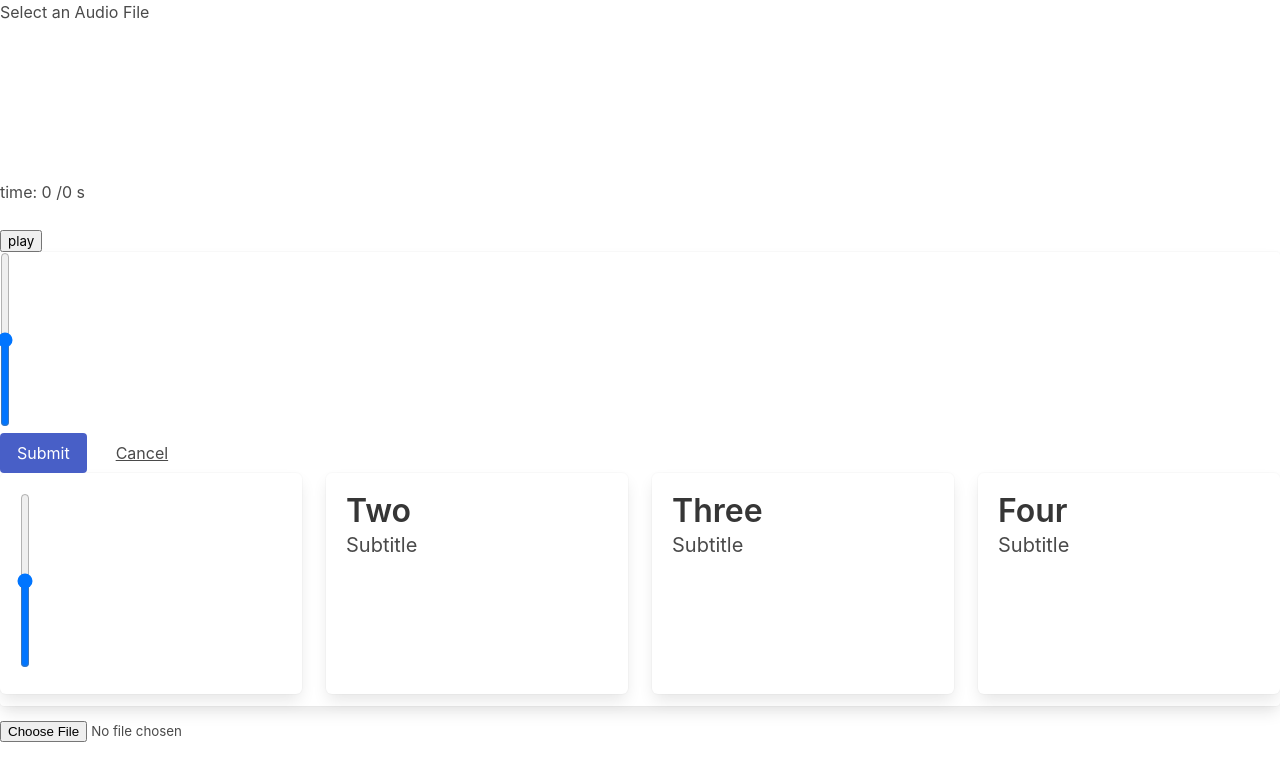
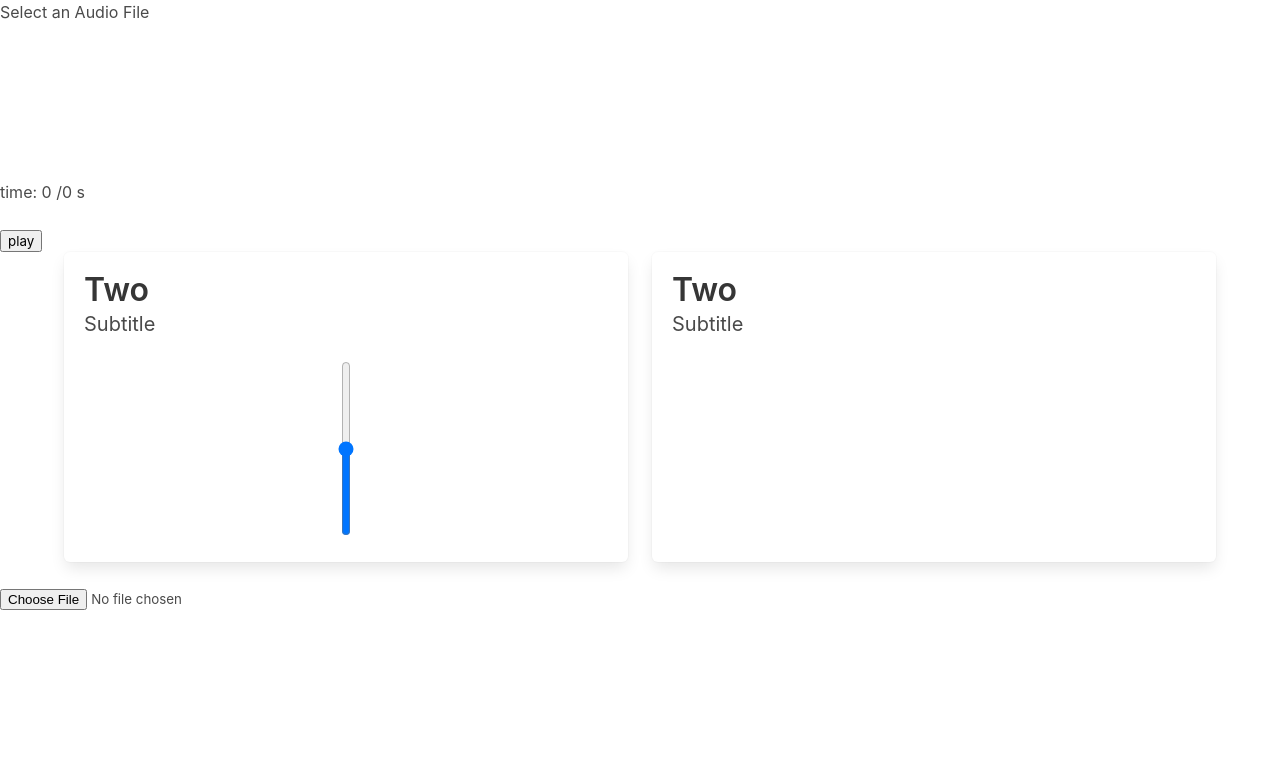
Before and after one commit to guillaumeAder1/audioVisual, a React (Create React App) app: page / in a window 1280 px wide. Both pictures are taken after a click on the button "play". Shown: the top 780 px of the page. Built offline with nearby package versions, Linux system fonts and the light colour scheme.

Commit message:
UPDATE CSS

```diff
--- a/src/component/fader.js
+++ b/src/component/fader.js
@@ -17,26 +17,18 @@ class Fader extends React.Component {
     }
     render() {
         return (
-            <div className="card">
-                <div clasNames="content">
-                    <input type="range" orient="vertical" value={this.state.value} min="0" max="2" step="0.1" onChange={this.getSliderVal} />
-                    <div class="field is-grouped">
-                        <div class="control">
-                            <button class="button is-link">Submit</button>
-                        </div>
-                        <div class="control">
-                            <button class="button is-text">Cancel</button>
-                        </div>
-                    </div>
-                </div>
+            <div className="container">
 
 
 
                 <div className="tile is-ancestor">
                     <div className="tile is-parent">
                         <article className="tile is-child box">
-                            <input type="range" orient="vertical" value={this.state.value} min="0" max="2" step="0.1" onChange={this.getSliderVal} />
-
+                            <p className="title">Two</p>
+                            <p className="subtitle">Subtitle</p>
+                            <div className=" has-text-centered">
+                                <input type="range" orient="vertical" value={this.state.value} min="0" max="2" step="0.1" onChange={this.getSliderVal} />
+                            </div>
                         </article>
                     </div>
                     <div className="tile is-parent">
@@ -45,7 +37,7 @@ class Fader extends React.Component {
                             <p className="subtitle">Subtitle</p>
                         </article>
                     </div>
-                    <div className="tile is-parent">
+                    {/* <div className="tile is-parent">
                         <article className="tile is-child box">
                             <p className="title">Three</p>
                             <p className="subtitle">Subtitle</p>
@@ -56,7 +48,7 @@ class Fader extends React.Component {
                             <p className="title">Four</p>
                             <p className="subtitle">Subtitle</p>
                         </article>
-                    </div>
+                    </div> */}
                 </div>
 
             </div>
```
